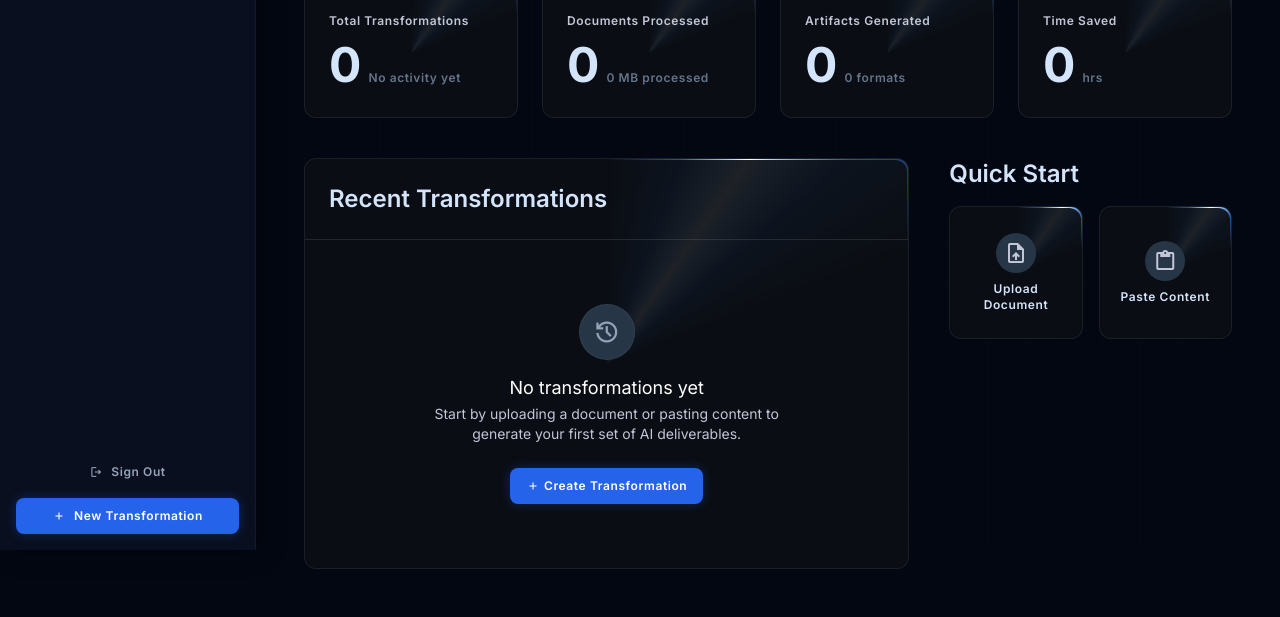
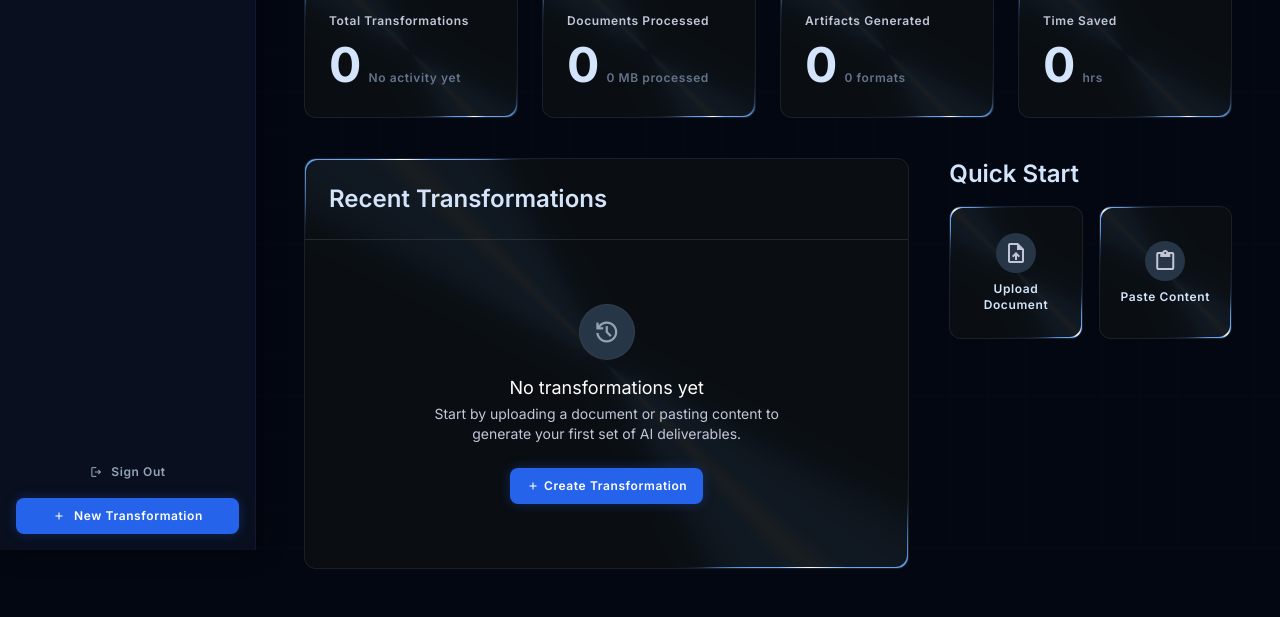
Before and after one commit to tahirazeem145/Transform-AI, a plain HTML site: page dashboard.html in a window 1280 px wide. Shown: the part 250-867 px from the top of the page. Drawn offline with nearby package versions, Linux system fonts and the light colour scheme.

Commit message:
Implement dual chasing perimeter border glow rotating continuously around cards

```diff
--- a/dashboard.html
+++ b/dashboard.html
@@ -199,7 +199,7 @@
         }
 
         .glass-panel {
-            background: rgba(11, 15, 20, 0.85);
+            background: rgba(11, 15, 20, 0.9);
             backdrop-filter: blur(12px);
             -webkit-backdrop-filter: blur(12px);
             border: 1px solid rgba(255, 255, 255, 0.08);
@@ -210,7 +210,7 @@
             overflow: hidden;
         }
 
-        /* 360-Degree Rotating Border Glow Beam */
+        /* Dual Chasing Perimeter Glow Beams running continuously around the card edges */
         .glass-panel::before {
             content: '';
             position: absolute;
@@ -221,39 +221,43 @@
             background: conic-gradient(
                 from 0deg,
                 transparent 0deg,
-                transparent 60deg,
-                rgba(59, 130, 246, 0.6) 80deg,
-                rgba(147, 197, 253, 1) 90deg,
-                rgba(255, 255, 255, 1) 95deg,
-                rgba(147, 197, 253, 1) 100deg,
-                rgba(59, 130, 246, 0.6) 110deg,
-                transparent 130deg,
+                transparent 70deg,
+                rgba(96, 165, 250, 0.9) 85deg,
+                rgba(255, 255, 255, 1) 90deg,
+                rgba(96, 165, 250, 0.9) 95deg,
+                transparent 110deg,
+                transparent 250deg,
+                rgba(96, 165, 250, 0.9) 265deg,
+                rgba(255, 255, 255, 1) 270deg,
+                rgba(96, 165, 250, 0.9) 275deg,
+                transparent 290deg,
                 transparent 360deg
             );
-            animation: rotateBorderGlow 6s linear infinite;
+            animation: chasingOrbit 8s linear infinite;
+            filter: drop-shadow(0 0 10px rgba(147, 197, 253, 1)) drop-shadow(0 0 18px rgba(59, 130, 246, 0.8));
             pointer-events: none;
-            z-index: 0;
+            z-index: 1;
         }
 
-        /* Inner Glass Background Mask (Leaves 1px rotating border glow visible) */
+        /* Inner card mask leaving a crisp glowing border track */
         .glass-panel::after {
             content: '';
             position: absolute;
             inset: 1px;
-            background: rgba(11, 15, 20, 0.92);
+            background: rgba(11, 15, 20, 0.94);
             border-radius: inherit;
             pointer-events: none;
-            z-index: 1;
-        }
-
-        /* Ensure all card contents sit above the rotating border & mask */
-        .glass-panel > * {
-            position: relative;
             z-index: 2;
         }
 
-        /* Full 360-Degree Continuous Rotation along the border */
-        @keyframes rotateBorderGlow {
+        /* Ensure card contents render on top of the mask */
+        .glass-panel > * {
+            position: relative;
+            z-index: 3;
+        }
+
+        /* Continuous Chase Orbit Animation */
+        @keyframes chasingOrbit {
             0% {
                 transform: rotate(0deg);
             }
```
Also changed, not shown: new-transformation.html (+25 -21 lines).
